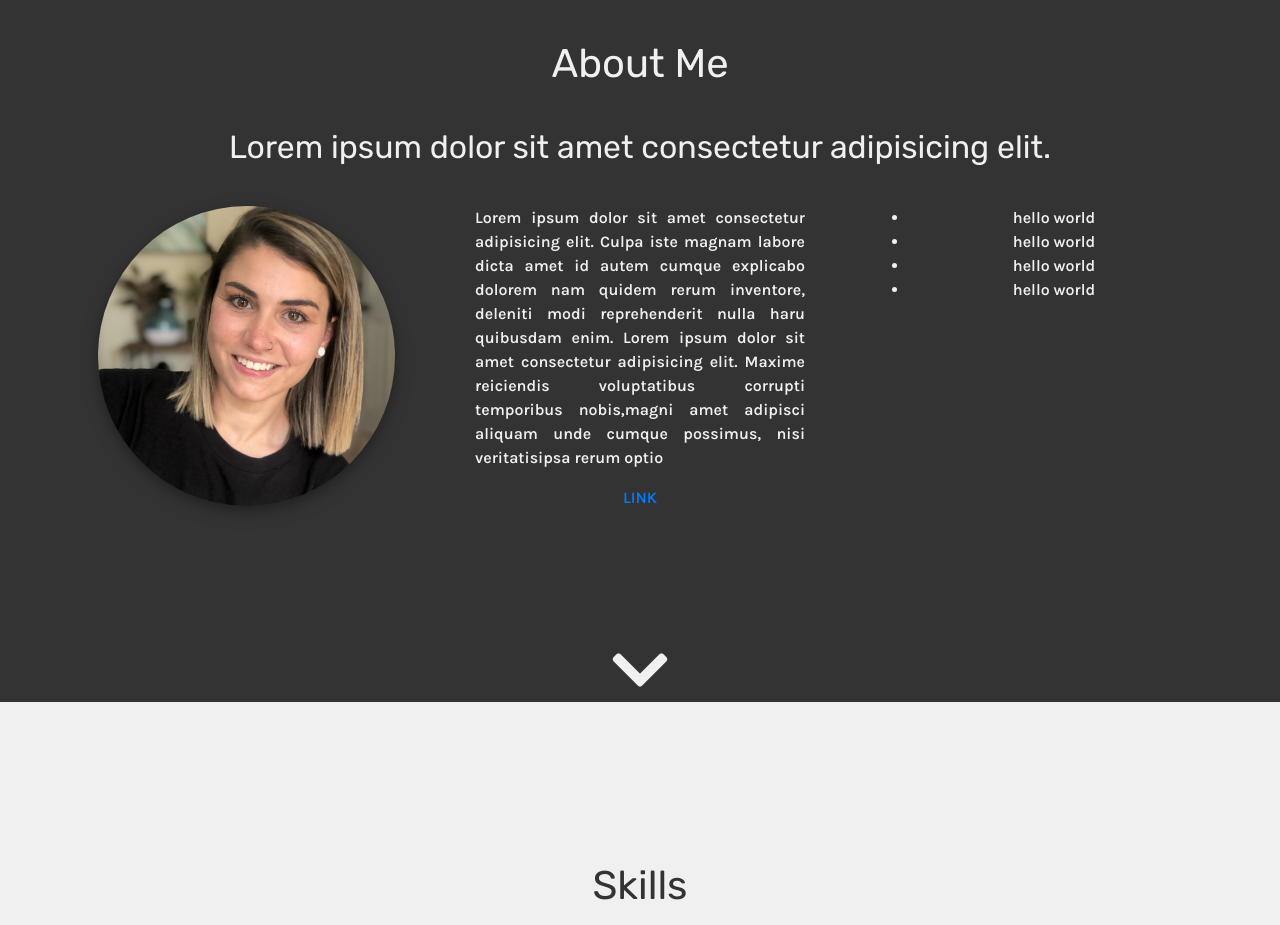
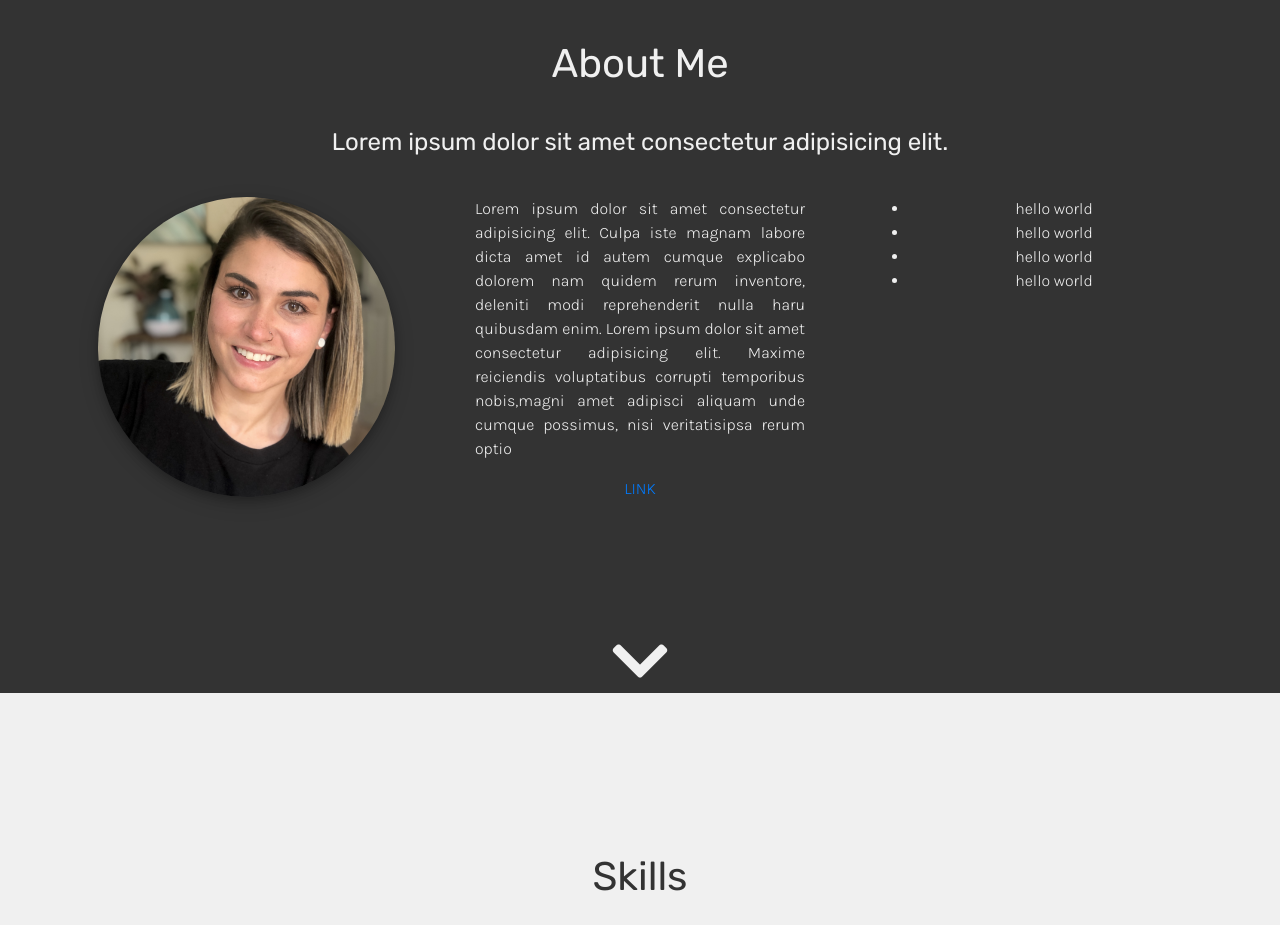
Before and after one commit to darnocer/vue-portfolio-template, a Vue app: page / in a window 1280 px wide. Shown: the part 920-1845 px from the top of the page. Built offline with nearby package versions, Linux system fonts and the light colour scheme.

Commit message:
cleaning up sass variables

```diff
--- a/public/index.html
+++ b/public/index.html
@@ -25,7 +25,7 @@
 
     <link rel="preconnect" href="https://fonts.gstatic.com" />
     <link
-      href="https://fonts.googleapis.com/css2?family=Karla:wght@600&display=swap"
+      href="https://fonts.googleapis.com/css2?family=Karla:wght@600;300&display=swap"
       rel="stylesheet"
     />
 
--- a/src/styles/css/main.css
+++ b/src/styles/css/main.css
@@ -13,6 +13,10 @@ h1,
 h2,
 h3 {
   font-family: "Rubik", sans-serif; }
+
+p {
+  font-family: "Karla", sans-serif;
+  font-weight: 300; }
 
 .nav-item {
   font-family: "Karla", sans-serif;
@@ -103,6 +107,9 @@ section {
   border-radius: 50%;
   box-shadow: 0 4px 8px 0 rgba(0, 0, 0, 0.2), 0 6px 20px 0 rgba(0, 0, 0, 0.19); }
 
+#about .tagline {
+  font-size: 1.5rem; }
+
 #about #about-content {
   text-align: justify; }
 
--- a/src/styles/scss/_footer.scss
+++ b/src/styles/scss/_footer.scss
@@ -1,4 +1,3 @@
-$social-spacing: 2rem;
 $social-size: 1.5rem;
 
 .footer {
@@ -13,7 +12,7 @@ $social-size: 1.5rem;
   .social-item {
     i {
       font-size: $social-size;
-      padding: 0 $social-spacing;
+      padding: 0 $spacer;
       color: $light-color;
     }
   }
--- a/src/styles/scss/_header.scss
+++ b/src/styles/scss/_header.scss
@@ -41,7 +41,7 @@ header {
       color: $light-color;
 
       .display-text {
-        font-size: 90px;
+        font-size: $title-size;
       }
     }
   }
--- a/src/styles/scss/_section.scss
+++ b/src/styles/scss/_section.scss
@@ -7,16 +7,16 @@ section {
   padding: $spacer;
 
   .container-fluid {
-    padding: 2rem;
+    padding: $spacer;
     margin: 6rem auto;
 
     .flex-col {
-      padding: 2rem;
+      padding: $spacer;
     }
   }
 
   h1 {
-    padding-bottom: 2rem;
+    padding-bottom: $spacer;
   }
 }
 
@@ -41,10 +41,15 @@ section {
 #about {
   .profile-pic {
     max-width: 100%;
-    max-height: 300px;
+    max-height: $profile-pic-height;
     border-radius: 50%;
-    box-shadow: 0 4px 8px 0 rgba(0, 0, 0, 0.2), 0 6px 20px 0 rgba(0, 0, 0, 0.19);
+    box-shadow: $profile-pic-shadow;
   }
+
+  .tagline {
+    font-size: 1.5rem;
+  }
+
   #about-content {
     text-align: justify;
   }
--- a/src/styles/scss/_style.scss
+++ b/src/styles/scss/_style.scss
@@ -3,7 +3,7 @@ body,
 #app {
   height: 100%;
   scroll-behavior: smooth;
-  font-family: "Karla", sans-serif;
+  font-family: $body-font;
   font-weight: 400;
 }
 
@@ -14,11 +14,16 @@ body {
 h1,
 h2,
 h3 {
-  font-family: "Rubik", sans-serif;
+  font-family: $heading-font;
+}
+
+p {
+  font-family: $body-font;
+  font-weight: 300;
 }
 
 .nav-item {
-  font-family: "Karla", sans-serif;
+  font-family: $body-font;
   text-transform: uppercase;
   font-weight: 600;
   font-size: $font-size-sm;
--- a/src/styles/scss/_variables.scss
+++ b/src/styles/scss/_variables.scss
@@ -6,7 +6,15 @@ $accent-color: #2ecc71;
 $dark-bg: #222222;
 
 $font-size-sm: 0.8rem;
+$title-size: 90px;
 
 $spacer: 2rem;
 
 $test-border: 2px solid red;
+
+$profile-pic-height: 300px;
+$profile-pic-shadow: 0 4px 8px 0 rgba(0, 0, 0, 0.2),
+  0 6px 20px 0 rgba(0, 0, 0, 0.19);
+
+$heading-font: "Rubik", sans-serif;
+$body-font: "Karla", sans-serif;
```
